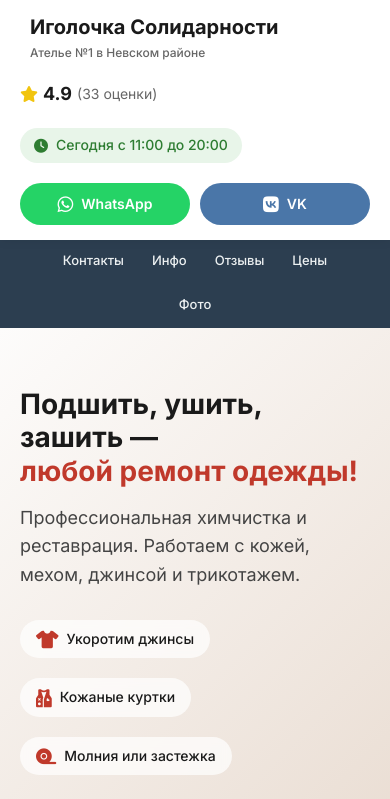
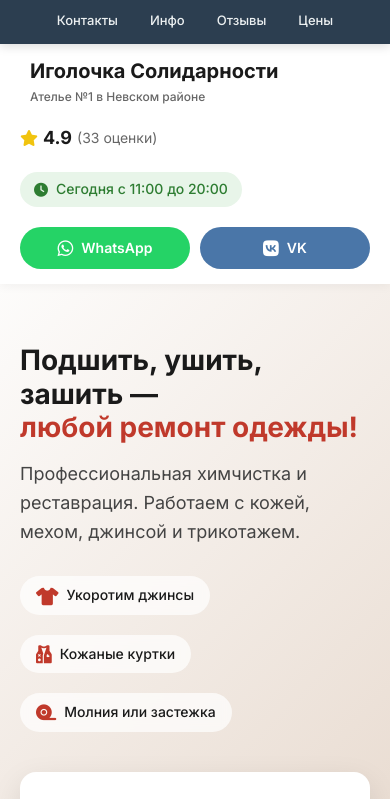
Before and after one commit to matveyyy123/The-Needle-of-Solidarity, a plain HTML site: page index.html in a window 390 px wide. Shown: the top 799 px of the page. Drawn offline with Linux system fonts and the light colour scheme; some icons are missing.

Commit message:
Add files via upload

```diff
--- a/index.html
+++ b/index.html
@@ -12,7 +12,19 @@
     <link rel="stylesheet" href="https://cdnjs.cloudflare.com/ajax/libs/font-awesome/6.0.0-beta3/css/all.min.css">
 </head>
 <body>
-    <header class="header">
+    <!-- НАВИГАЦИЯ СТАЛА НАВЕРХУ И ЗАКРЕПЛЕНА -->
+    <nav class="nav" id="top-nav">
+        <div class="container nav__container">
+            <ul class="nav__menu">
+                <li><a href="#about">Контакты</a></li>
+                <li><a href="#info">Инфо</a></li>
+                <li><a href="#reviews">Отзывы</a></li>
+                <li><a href="#prices">Цены</a></li>
+            </ul>
+        </div>
+    </nav>
+
+    <header class="header" id="info">
         <div class="container header__container">
             <div class="header__logo">
                 <i class="fas fa-stitch logo-icon"></i>
@@ -42,18 +54,6 @@
             </div>
         </div>
     </header>
-
-    <nav class="nav">
-        <div class="container nav__container">
-            <ul class="nav__menu">
-                <li><a href="#about">Контакты</a></li>
-                <li><a href="#info">Инфо</a></li>
-                <li><a href="#reviews">Отзывы</a></li>
-                <li><a href="#prices">Цены</a></li>
-                <li><a href="#gallery">Фото</a></li>
-            </ul>
-        </div>
-    </nav>
 
     <main>
         <section class="hero">
@@ -106,7 +106,7 @@
                 <div class="services__grid">
                     <div class="service-card">
                         <div class="service-image">
-                            <img src="images/1.jpg" alt="Замена молнии на куртке">
+                            <img src="https://via.placeholder.com/400x300/eee/333?text=Замена+молнии+на+куртке" alt="Замена молнии на куртке">
                         </div>
                         <div class="service-info">
                             <h3>Замена молнии на куртке</h3>
@@ -155,7 +155,7 @@
                         </div>
                         <div class="service-info">
                             <h3>Штопка и восстановление кармана в джинсах</h3>
-                            <p class="price">от 600 ₽</p>
+                            <p class="price">600 ₽</p>
                         </div>
                     </div>
                     <div class="service-card">
@@ -231,11 +231,11 @@
                         </div>
                     </div>
                 </div>
-                <p class="services__ofert">Индивидуальный предприниматель Егорова Наталья Игоревна.</p>
+                <p class="services__ofert">Информация о ценах не является публичной офертой</p>
             </div>
         </section>
 
-        <section class="details" id="info">
+        <section class="details">
             <div class="container details__container">
                 <div class="details__block">
                     <h3>Парковка</h3>
--- a/style.css
+++ b/style.css
@@ -10,6 +10,7 @@ body {
     background-color: #f9f9f9;
     color: #1a1a1a;
     line-height: 1.6;
+    padding-top: 52px; /* Отступ для закрепленной навигации */
 }
 
 .container {
@@ -27,14 +28,48 @@ ul {
     list-style: none;
 }
 
-/* Header */
+/* Navigation - теперь всегда закреплена сверху */
+.nav {
+    background-color: #2c3e50;
+    padding: 0;
+    position: fixed;
+    top: 0;
+    left: 0;
+    width: 100%;
+    z-index: 1000;
+    box-shadow: 0 2px 10px rgba(0, 0, 0, 0.15);
+}
+
+.nav__menu {
+    display: flex;
+    justify-content: center;
+    gap: 0;
+    flex-wrap: wrap;
+}
+
+.nav__menu li a {
+    display: block;
+    padding: 14px 30px;
+    color: #ecf0f1;
+    font-weight: 500;
+    font-size: 15px;
+    transition: background-color 0.3s ease;
+    border-bottom: 3px solid transparent;
+}
+
+.nav__menu li a:hover {
+    background-color: #1a252f;
+    border-bottom-color: #e67e22;
+}
+
+/* Header - больше не закреплен */
 .header {
     background-color: #ffffff;
     box-shadow: 0 2px 10px rgba(0, 0, 0, 0.05);
     padding: 15px 0;
-    position: sticky;
-    top: 0;
-    z-index: 100;
+    position: relative;
+    top: auto;
+    z-index: auto;
 }
 
 .header__container {
@@ -153,34 +188,6 @@ ul {
 
 .btn i {
     font-size: 18px;
-}
-
-/* Navigation */
-.nav {
-    background-color: #2c3e50;
-    padding: 0;
-}
-
-.nav__menu {
-    display: flex;
-    justify-content: center;
-    gap: 0;
-    flex-wrap: wrap;
-}
-
-.nav__menu li a {
-    display: block;
-    padding: 14px 24px;
-    color: #ecf0f1;
-    font-weight: 500;
-    font-size: 15px;
-    transition: background-color 0.3s ease;
-    border-bottom: 3px solid transparent;
-}
-
-.nav__menu li a:hover {
-    background-color: #1a252f;
-    border-bottom-color: #e67e22;
 }
 
 /* Hero */
@@ -551,8 +558,11 @@ ul {
 }
 
 @media (max-width: 768px) {
+    body {
+        padding-top: 44px;
+    }
     .nav__menu li a {
-        padding: 10px 14px;
+        padding: 10px 16px;
         font-size: 13px;
     }
     .details__container {
```
Also changed, not shown: script.js (+4 -36 lines).
